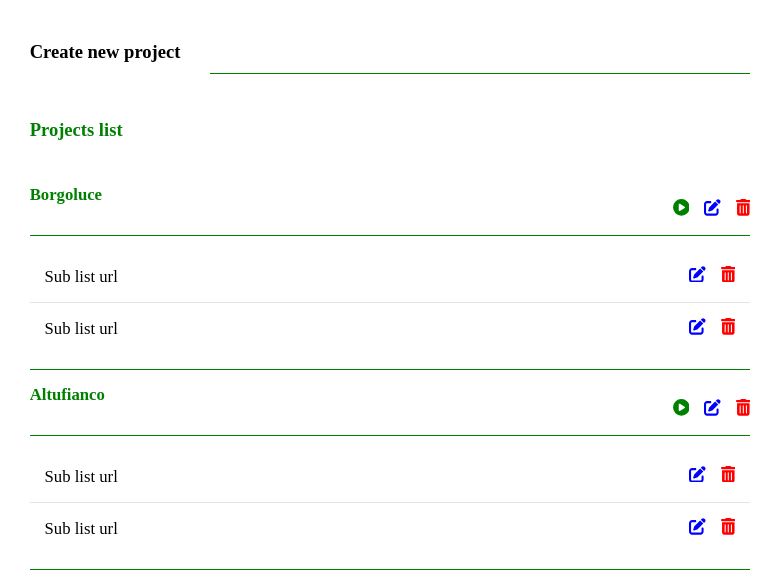
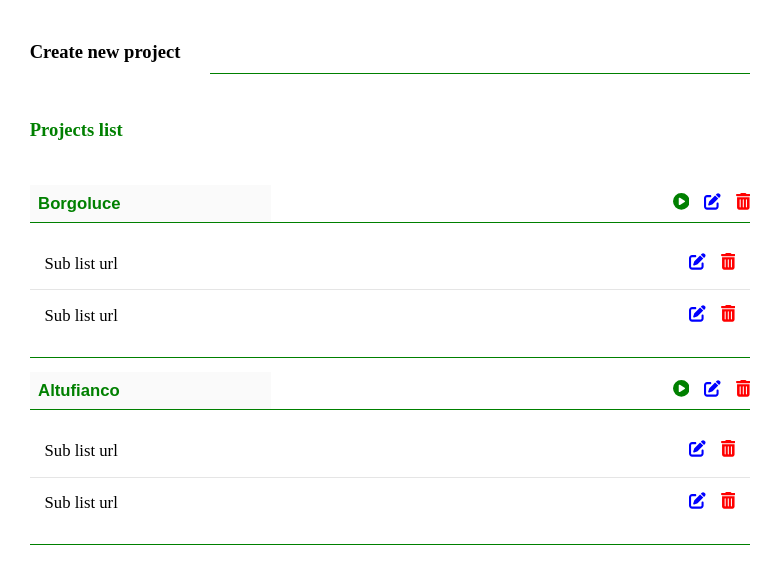
Before and after one commit to seriiserii825/quick-tabs-project, a Vue app: page / in a window 1280 px wide. Shown: the top 584 px of the page, without its empty margins (0-784 px from the left). Built offline with nearby package versions, Linux system fonts and the light colour scheme.

Commit message:
feat: sublist

```diff
--- a/src/components/list/ListItem.vue
+++ b/src/components/list/ListItem.vue
@@ -1,10 +1,12 @@
 <script setup lang="ts">
-import {defineProps, PropType} from "vue";
+import {defineProps, onMounted, PropType, ref} from "vue";
 import IconPlay from "../icons/IconPlay.vue";
 import IconEdit from "../icons/IconEdit.vue";
 import IconDelete from "../icons/IconDelete.vue";
 import {IListItem} from "../../interfaces/list/IList";
 import SubList from "./SubList.vue";
+
+const input_ref = ref<HTMLInputElement>();
 
 const props = defineProps({
   title: {
@@ -16,15 +18,34 @@ const props = defineProps({
     required: true,
   }
 });
+const value = ref("");
+const disabled = ref(true);
+function toggleDisabled() {
+  disabled.value = !disabled.value;
+  if (disabled.value) {
+    input_ref.value?.blur();
+  } else {
+    input_ref.value?.focus();
+  }
+}
+onMounted(() => {
+  value.value = props.title;
+});
 </script>
 
 <template>
   <li class="list__item">
-    <div class="list__title">{{ title }}</div>
+    <input
+        :ref="input_ref"
+        type="text"
+        v-model="value"
+        class="list__input"
+        :class="{'active': !disabled}"
+        :disabled="disabled">
     <div class="list__play">
       <IconPlay/>
     </div>
-    <div class="list__edit">
+    <div class="list__edit" @click="toggleDisabled">
       <IconEdit/>
     </div>
     <div class="list__delete">
--- a/src/scss/blocks/popup/list.scss
+++ b/src/scss/blocks/popup/list.scss
@@ -7,11 +7,15 @@
     padding: 1.6rem 0;
     border-bottom: 1px solid var(--accent);
   }
-  &__title {
-    margin-bottom: 3.2rem;
+  &__input {
+    padding: 0.8rem;
     font-size: 1.8rem;
     font-weight: bold;
     color: var(--accent);
+    border: 1px solid transparent;
+    &.active {
+        border: 1px solid var(--accent);
+    }
   }
   &__play {
     margin-left: auto;
```
